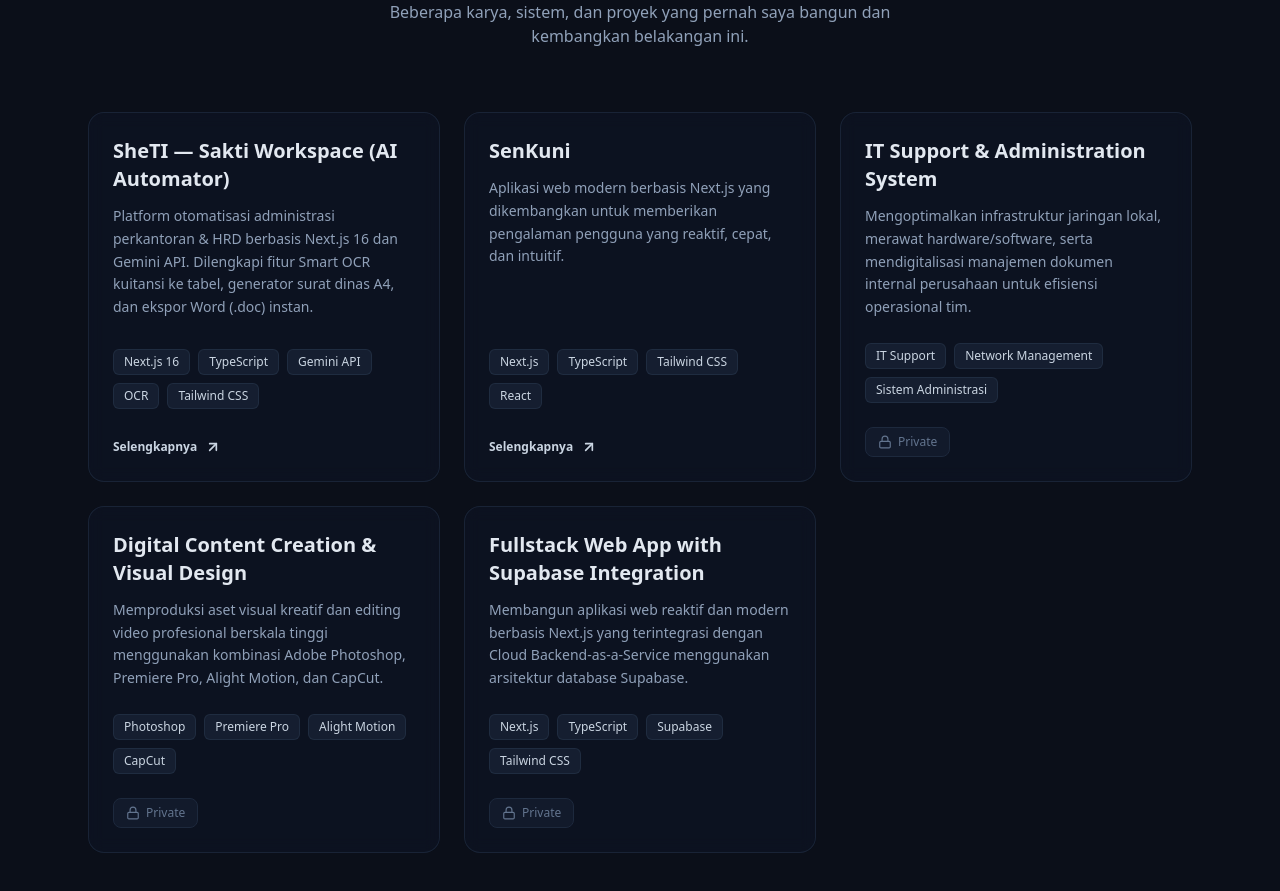
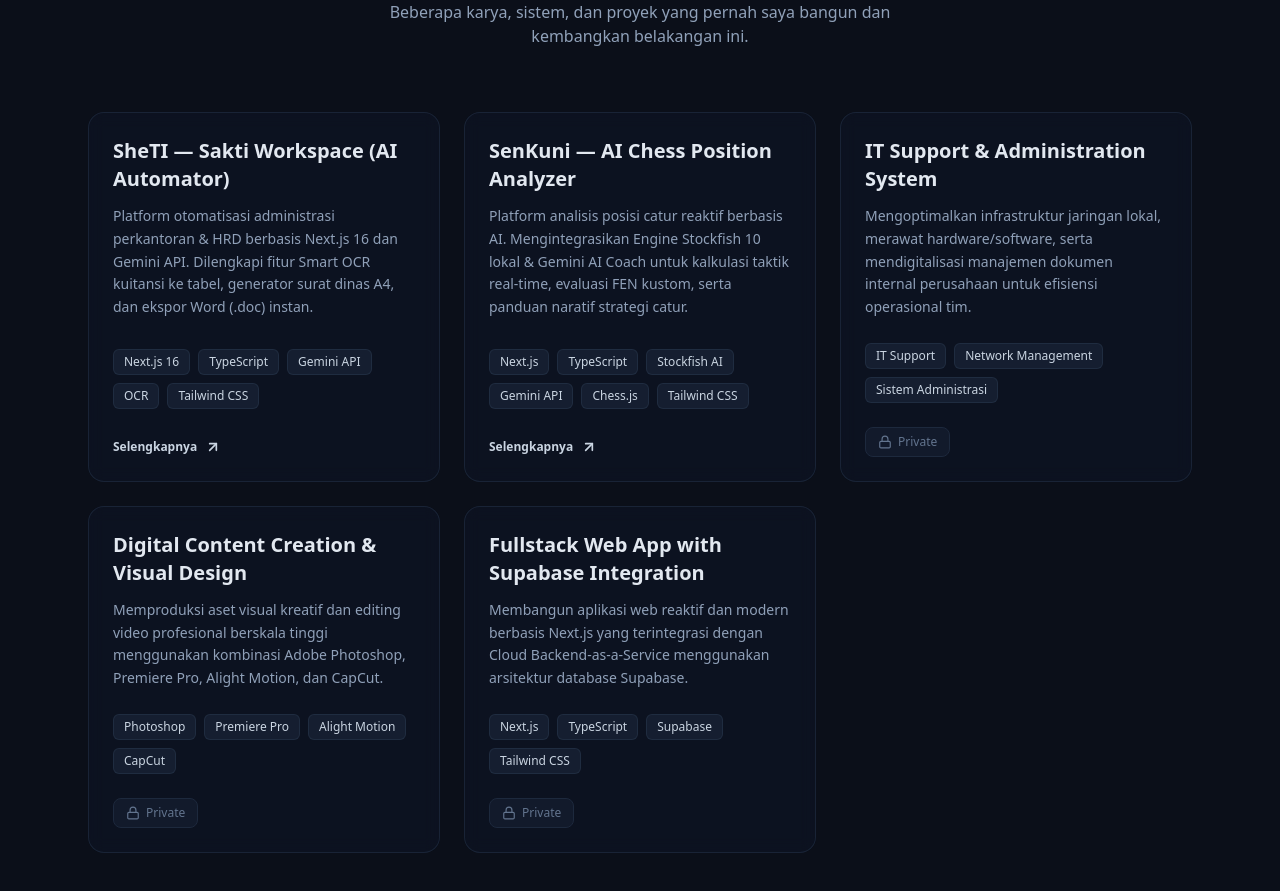
Before and after one commit to RobertDace/Portofolio, a Next.js app: page / in a window 1280 px wide. Shown: the part 960-1851 px from the top of the page. Built offline with nearby package versions, Linux system fonts and the light colour scheme.

Commit message:
feat: update deskripsi & detail proyek SenKuni AI Chess Analyzer

```diff
--- a/components/Projects.tsx
+++ b/components/Projects.tsx
@@ -12,10 +12,10 @@
       isPrivate: false,
     },
     {
-      title: "SenKuni",
-      description: "Aplikasi web modern berbasis Next.js yang dikembangkan untuk memberikan pengalaman pengguna yang reaktif, cepat, dan intuitif.",
-      tags: ["Next.js", "TypeScript", "Tailwind CSS", "React"],
-      link: "https://senkuni.vercel.app", // Ganti dengan link live SenKuni milikmu
+      title: "SenKuni — AI Chess Position Analyzer",
+      description: "Platform analisis posisi catur reaktif berbasis AI. Mengintegrasikan Engine Stockfish 10 lokal & Gemini AI Coach untuk kalkulasi taktik real-time, evaluasi FEN kustom, serta panduan naratif strategi catur.",
+      tags: ["Next.js", "TypeScript", "Stockfish AI", "Gemini API", "Chess.js", "Tailwind CSS"],
+      link: "https://senkuni.vercel.app", // Sesuaikan dengan URL Vercel SenKuni milikmu
       isPrivate: false,
     },
     {
```
